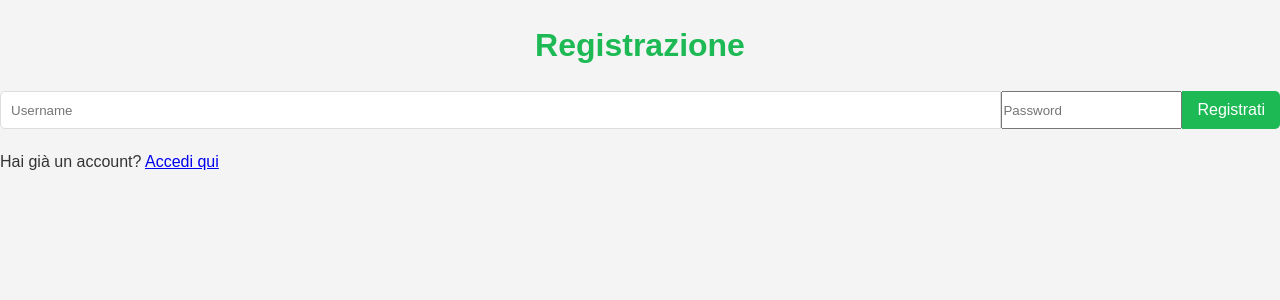
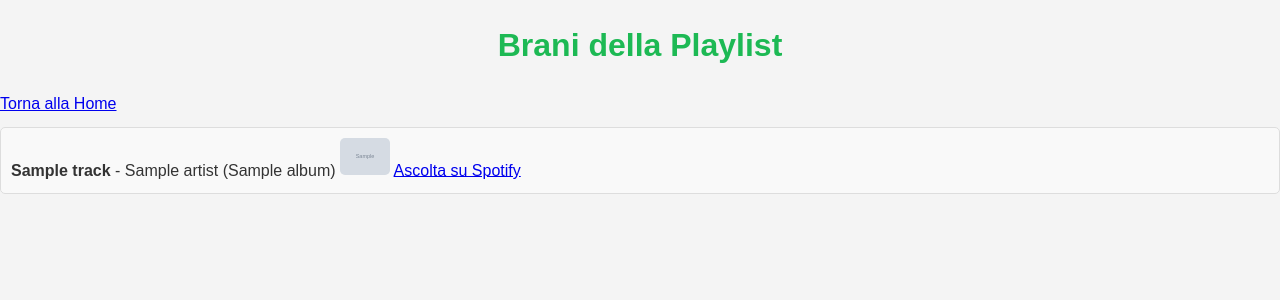
Before and after one commit to VerderioCristiano/Refactoring-spotify-SolimanAntonio, a Flask app: template templates/playlist.html in a window 1280 px wide. Shown: the top 300 px of the page. Run offline with Flask 3, Linux system fonts and the light colour scheme; the template is opened without the code that fills it: most values are stand-ins (such as "Sample title", 1, 10 or a date in 2020); grey boxes marked "Sample" are stand-in pictures.

```diff
--- a/app.py
+++ b/app.py
@@ -1,47 +1,35 @@
-from flask import Flask, redirect, render_template, url_for, session
-from flask_login import LoginManager, current_user
-from services.autenticazione import register, login, home, logout
-from services.spotify_oauth import spotify_login, spotify_callback, get_playlist_tracks, get_user_playlists, get_random_playlists
-from models import db, User
+from flask import Flask, redirect, url_for
+from flask_login import LoginManager
+from models import db
+from blueprints.auth import auth_bp
+from blueprints.home import home_bp
+from blueprints.spotify import spotify_bp
 
 app = Flask(__name__)
 app.secret_key = 'your_secret_key'
-
 
 app.config['SQLALCHEMY_DATABASE_URI'] = 'sqlite:///database.db'
 db.init_app(app)
 
 
 login_manager = LoginManager()
-login_manager.login_view = 'login'
+login_manager.login_view = 'auth.login'
 login_manager.init_app(app)
+
+
+app.register_blueprint(auth_bp)
+app.register_blueprint(home_bp)
+app.register_blueprint(spotify_bp)
+
+
+@app.route('/')
+def index():
+    return redirect(url_for('auth.login'))
 
 @login_manager.user_loader
 def load_user(user_id):
+    from models import User
     return User.query.get(int(user_id))
-
-
-app.add_url_rule('/', 'index', lambda: redirect(url_for('login')))
-app.add_url_rule('/register', 'register', register, methods=['GET', 'POST'])
-app.add_url_rule('/login', 'login', login, methods=['GET', 'POST'])
-app.add_url_rule('/home', 'home', home, methods=['GET'])
-app.add_url_rule('/logout', 'logout', logout)
-app.add_url_rule('/spotify_login', 'spotify_login', spotify_login)
-app.add_url_rule('/callback', 'spotify_callback', spotify_callback)
-app.add_url_rule('/playlist/<playlist_id>', 'playlist', get_playlist_tracks, methods=['GET'])
-
-@app.route('/my_playlists')
-def my_playlists():
-
-    if 'token_info' not in session:
-        return redirect(url_for('spotify_login'))
-    playlists = get_user_playlists()
-    return render_template('my_playlists.html', playlists=playlists)
-
-@app.route('/random_playlists')
-def random_playlists():
-    playlists = get_random_playlists()
-    return render_template('home.html', username=current_user.username, playlists=playlists)
 
 if __name__ == '__main__':
     with app.app_context():
--- a/services/autenticazione.py
+++ b/services/autenticazione.py
@@ -17,7 +17,7 @@ def register():
         try:
             db.session.add(new_user)
             db.session.commit()
-            login_user(new_user)  # Login automatico dopo la registrazione
+            login_user(new_user)
             return redirect(url_for('home.home'))
         except Exception as e:
             db.session.rollback()
--- a/services/spotify_oauth.py
+++ b/services/spotify_oauth.py
@@ -4,7 +4,6 @@ from flask import session, redirect, url_for, request, render_template
 import random
 import logging
 
-# Configurazione delle credenziali di Spotify
 SPOTIFY_CLIENT_ID = "d74cb805ae4f4e9c87c5d361d8adade3"
 SPOTIFY_CLIENT_SECRET = "3a61d65da5914d1789080bccbc68e0fd"
 SPOTIFY_REDIRECT_URI = "https://opulent-journey-v6v7j795p5qg3x5q-5000.app.github.dev/callback"
@@ -14,9 +13,6 @@ SCOPE = "user-read-private playlist-read-private playlist-read-collaborative"
 logging.basicConfig(level=logging.INFO)
 
 def get_spotify_auth():
-    """
-    Restituisce un'istanza di SpotifyOAuth per gestire l'autenticazione.
-    """
     return SpotifyOAuth(
         client_id=SPOTIFY_CLIENT_ID,
         client_secret=SPOTIFY_CLIENT_SECRET,
@@ -26,10 +22,6 @@ def get_spotify_auth():
     )
 
 def get_spotify_client():
-    """
-    Restituisce un client di Spotify autenticato.
-    Se il token è scaduto, lo aggiorna automaticamente.
-    """
     token_info = session.get("token_info")
     if token_info:
         auth_manager = get_spotify_auth()
@@ -55,7 +47,7 @@ def get_random_playlists():
             try:
                 valid_playlists.append({
                     "id": playlist.get("id"),
-                    "name": playlist.get("name", "Senza titolo"),  # Usa "name" invece di "title"
+                    "name": playlist.get("name", "Senza titolo"),
                     "owner": playlist.get("owner", {}).get("display_name", "Sconosciuto"),
                     "url": playlist.get("external_urls", {}).get("spotify", "#"),
                     "image": playlist["images"][0]["url"] if playlist.get("images") else None
@@ -72,7 +64,7 @@ def search_playlists(query):
     return [
         {
             "id": playlist.get("id"),
-            "name": playlist.get("name", "Senza titolo"),  # Usa "name" invece di "title"
+            "name": playlist.get("name", "Senza titolo"),
             "owner": playlist.get("owner", {}).get("display_name", "Sconosciuto"),
             "url": playlist.get("external_urls", {}).get("spotify", "#"),
             "image": playlist["images"][0]["url"] if playlist.get("images") else None
--- a/templates/playlist.html
+++ b/templates/playlist.html
@@ -1,19 +1,27 @@
 <!DOCTYPE html>
 <html lang="en">
 <head>
-    <title>Registrazione</title>
+    <title>Brani della Playlist</title>
     <link rel="stylesheet" href="{{ url_for('static', filename='css/style.css') }}">
 </head>
 <body>
-    <h1>Registrazione</h1>
-    <form method="POST">
-        <input type="text" name="username" placeholder="Username" required>
-        <input type="password" name="password" placeholder="Password" required>
-        <button type="submit">Registrati</button>
-    </form>
-    <p>Hai già un account? <a href="{{ url_for('auth.login') }}">Accedi qui</a></p>
+    <h1>Brani della Playlist</h1>
     {% if error %}
         <p style="color: red;">{{ error }}</p>
+    {% else %}
+        <ul>
+            <a href="{{ url_for('home.home') }}" class="button">Torna alla Home</a>
+            {% for track in tracks %}
+                <li>
+                    <strong>{{ track.name }}</strong> - {{ track.artist }} ({{ track.album }})
+                    {% if track.cover %}
+                    <img src="{{ track.cover }}" width="50" alt="Copertina album">
+                    {% endif %}
+                    <a href="{{ track.url }}" target="_blank">Ascolta su Spotify</a>
+                </li>
+            {% endfor %}
+        </ul>
     {% endif %}
+
 </body>
 </html>
--- a/templates/register.html
+++ b/templates/register.html
@@ -11,7 +11,7 @@
         <input type="password" name="password" placeholder="Password" required>
         <button type="submit">Registrati</button>
     </form>
-    <p>Hai già un account? <a href="{{ url_for('login') }}">Accedi qui</a></p>
+    <p>Hai già un account? <a href="{{ url_for('auth.login') }}">Accedi qui</a></p>
     {% if error %}
         <p style="color: red;">{{ error }}</p>
     {% endif %}
```
Also changed, not shown: instance/database.db.
